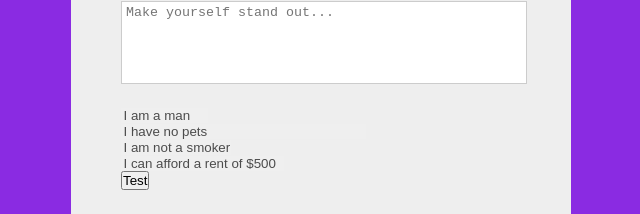
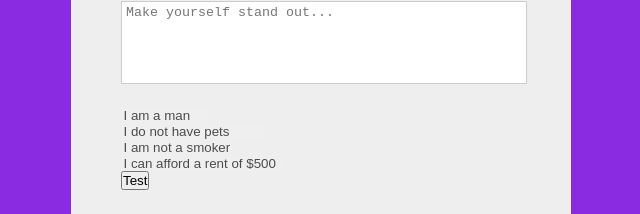
Before and after one commit to RaptorCentauri/roomies, a React (Create React App) app in the folder client/: page /signup in a window 1280 px wide. Shown: the part 294-508 px from the top of the page, without its empty margins (319-959 px from the left). Built offline with nearby package versions, Linux system fonts and the light colour scheme; the HTML template or start-up script is replaced by a standard one.

Commit message:
refactoring

```diff
--- a/client/src/components/createProfilePanel/createProfilePanel.js
+++ b/client/src/components/createProfilePanel/createProfilePanel.js
@@ -47,11 +47,10 @@ class CreateProfilePanel extends React.Component{
                         <br/>
 
 						<select name="pets" onChange={this.props.handleInputChange}>
-							<option value="None">I have no pets</option>
-							<option value="Cat">I have cat(s)</option>
-							<option value="Dog">I have dog(s)</option>
-							<option value="Both">I have both cat(s) and dog(s)</option>
-							<option value="Other">I have pets, but they are not cats or dogs</option>
+							<option value="none">I do not have pets</option>
+							<option value="cat">I have cat(s)</option>
+							<option value="dog">I have dog(s)</option>
+                            <option value="both">I have cat(s) and dog(s)</option>
 						</select>
 
                     <br />
--- a/client/src/pages/SignUpPage/SignUpPage.js
+++ b/client/src/pages/SignUpPage/SignUpPage.js
@@ -8,17 +8,19 @@ class SignUpPage extends React.Component{
         profile: {
             firstName: null,
             lastName: null,
-            birthday: null,
-            gender: null,
-            pets: null,
+            bio: null,
+
+            // birthday: null,
+            gender: "man",
+            pets: "none",
             smokes: false,
-            rent: null,
-            bio: null
+            rent: 500,
         },
         profileErrors: {
             firstNameError: null,
             lastNameError: null,
-            birthdayError: null,
+            bioError: null
+            // birthdayError: null,
         }
     };
 
@@ -53,10 +55,10 @@ class SignUpPage extends React.Component{
         }
 
         //Check for Birthday Errors
-		if (!this.state.profile.birthday) {
-			isError = true;
-			errors.birthdayError = "Please Enter a  Birthday";
-        }
+		// if (!this.state.profile.birthday) {
+		// 	isError = true;
+		// 	errors.birthdayError = "Please Enter a  Birthday";
+        // }
 
 		// else if (!this.state.profile.birthday.match(/[0-9]{2}\/[0-9]{2}\/[0-9]{4}/)) {
 		// 	isError = true;
@@ -76,26 +78,21 @@ class SignUpPage extends React.Component{
 		return isError;
 	}
 
-    handleInputChange = (event) =>{
-        const target = event.target;
+    handleInputChange = (e) =>{
+        const target = e.target;
         const value = target.value;
 		const name = target.name;
 
 		this.setState({ profile: { ...this.state.profile, [name]: value } });
     }
 
-    handleClick = (event) => {
-		event.preventDefault();
+    handleClick = (e) => {
+		e.preventDefault();
 
 		if (!this.validate()){
-            console.log("form OK");
+            API.setProfile(this.state.profile);
             console.log(this.state.profile);
-
-			API.setProfile(this.state.profile);
-		}
-		else{
-			console.log("Form Bad");
-		}
+        }
     };
 
     render(){
```
